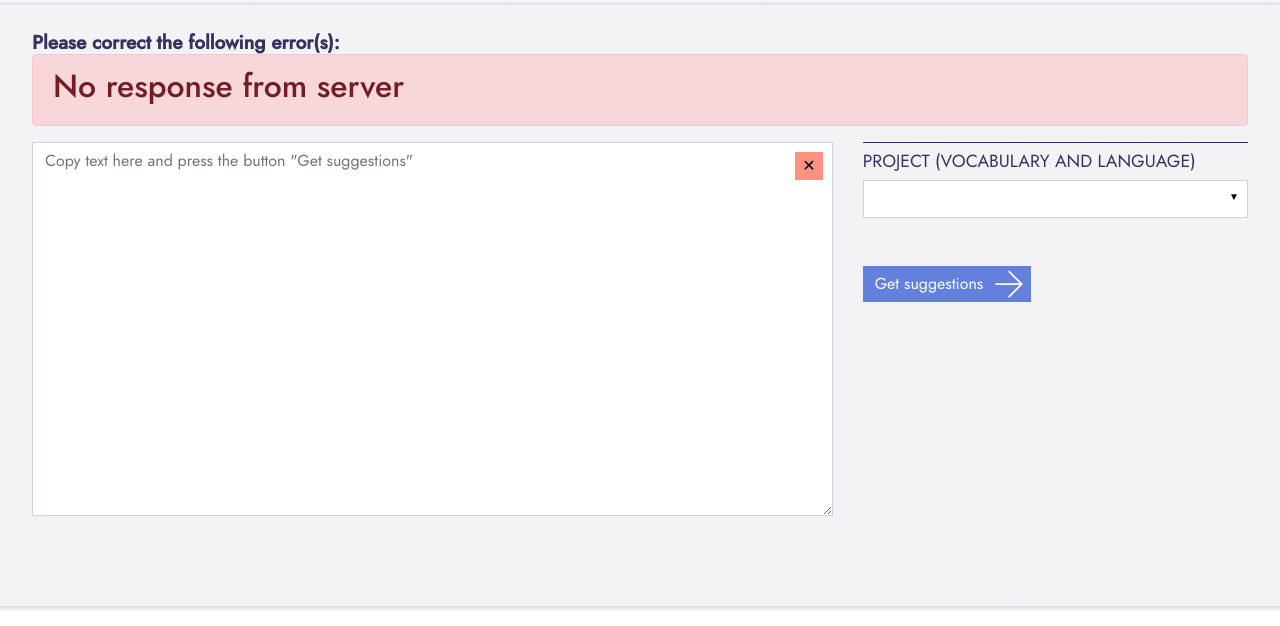
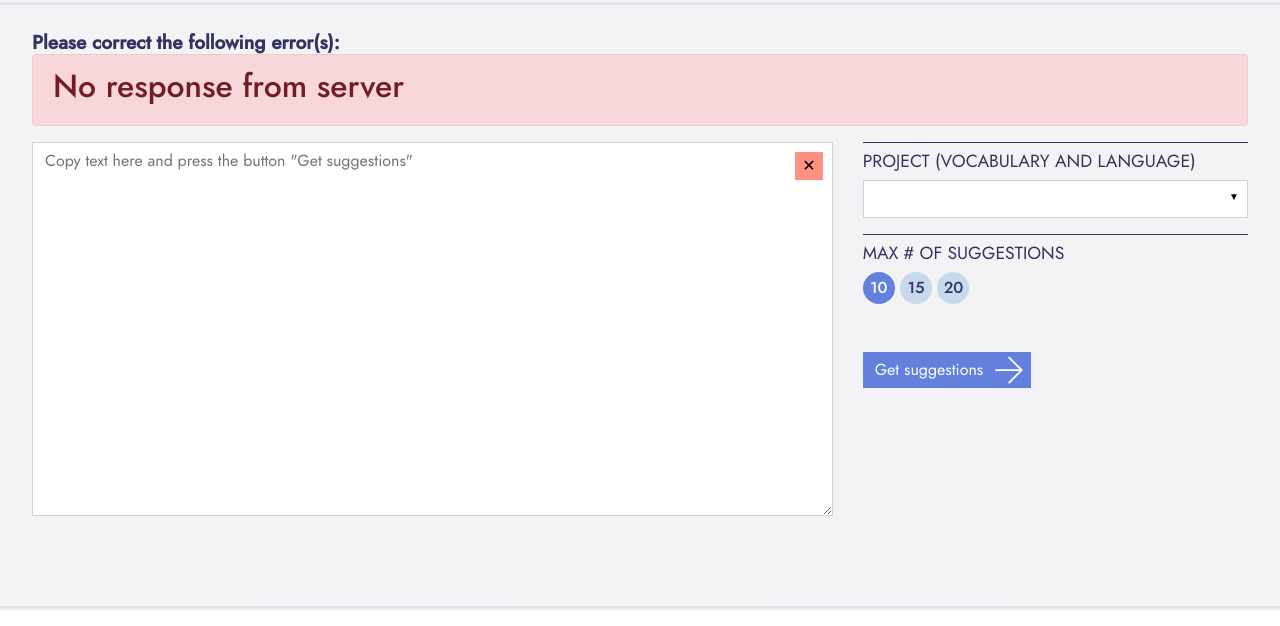
Before and after one commit to NatLibFi/Annif, a Python web app: template annif/templates/home.html in a window 1280 px wide. Shown: the part 174-800 px from the top of the page. Run offline with Jinja, Linux system fonts and the light colour scheme; the template is opened without the code that fills it, so the values that code supplies are empty.

Commit message:
Add limit buttons

```diff
--- a/annif/static/css/style.css
+++ b/annif/static/css/style.css
@@ -62,6 +62,23 @@
   color: black;
   pointer-events: none;
 }
+#limit-buttons label {
+  border-radius: 50%;
+  margin-right: 0.4rem;
+  width: 2rem;
+  height: 2rem;
+  display: inline-flex;
+  align-items: center;
+  justify-content: center;
+  background-color: #c7d9ed;
+  color: #343260;
+  border-width: 0px;
+  font-weight: 500;
+}
+#limit-buttons .active {
+  background-color: #6280dc;
+  color: white;
+}
 #get-suggestions {
   margin: 2rem 0;
   background-color: #6280dc;
--- a/annif/templates/home.html
+++ b/annif/templates/home.html
@@ -52,6 +52,7 @@
       </div>
       <div class="col-md-4">
         <annif-projects :projects="projects" @project-selected="onProjectSelected"></annif-projects>
+        <annif-limit :limit="limit" @limit-selected="onLimitSelected"></annif-limit>
         <button id="get-suggestions" type="button" class="btn btn-primary" @click="suggest" :disabled="loading">
           <span class="spinner-border spinner-border-sm" role="status" aria-hidden="true" v-if="loading"></span>
           <span v-if="!loading">Get suggestions</span>
@@ -142,6 +143,35 @@
 </div>'
 });
 
+// Component with limit buttons
+Vue.component('annif-limit', {
+  delimiters: ["<%","%>"],
+  props: ['limit'],
+  methods: {
+    handleLimitSelected: function(event) {
+      // User selected a limit for suggestions, so we use the bus to emit the value. This will be picked up by the parent component
+      this.$emit('limit-selected', event.target.value);
+    }
+  },
+  template: '<div class="form-group">\
+      <label>Max # of suggestions</label>\
+      <div id="limit-buttons" class="btn-group btn-group-toggle" data-toggle="buttons" @click="handleLimitSelected">\
+        <label class="btn btn-secondary">\
+          <input v-bind="limit" type="radio" name="limit" value="10" checked>\
+          10\
+        </label>\
+        <label class="btn btn-secondary">\
+          <input v-bind="limit" type="radio" name="limit" value="15">\
+          15\
+        </label>\
+        <label class="btn btn-secondary">\
+          <input v-bind="limit" type="radio" name="limit" value="20">\
+          20\
+        </label>\
+      </div>\
+    </div>'
+});
+
 // Component with the list of results
 Vue.component('annif-results', {
   delimiters: ["<%","%>"],
@@ -164,6 +194,7 @@
   data: {
     text: '',
     project: '',
+    limit: 10,
     projects: [],
     results: [],
     problems: [],
@@ -188,6 +219,9 @@
     onTextCleared() {
       this.text = '';
       this.clearResults();
+    },
+    onLimitSelected(limit) {
+      this.limit = limit;
     },
     loadProjects: function() {
       var this_ = this;
@@ -230,6 +264,7 @@
         method: 'POST',
         data: {
           text: this_.text,
+          limit: this_.limit,
         },
         beforeSend: function() {
           this_.loading = true;
```
